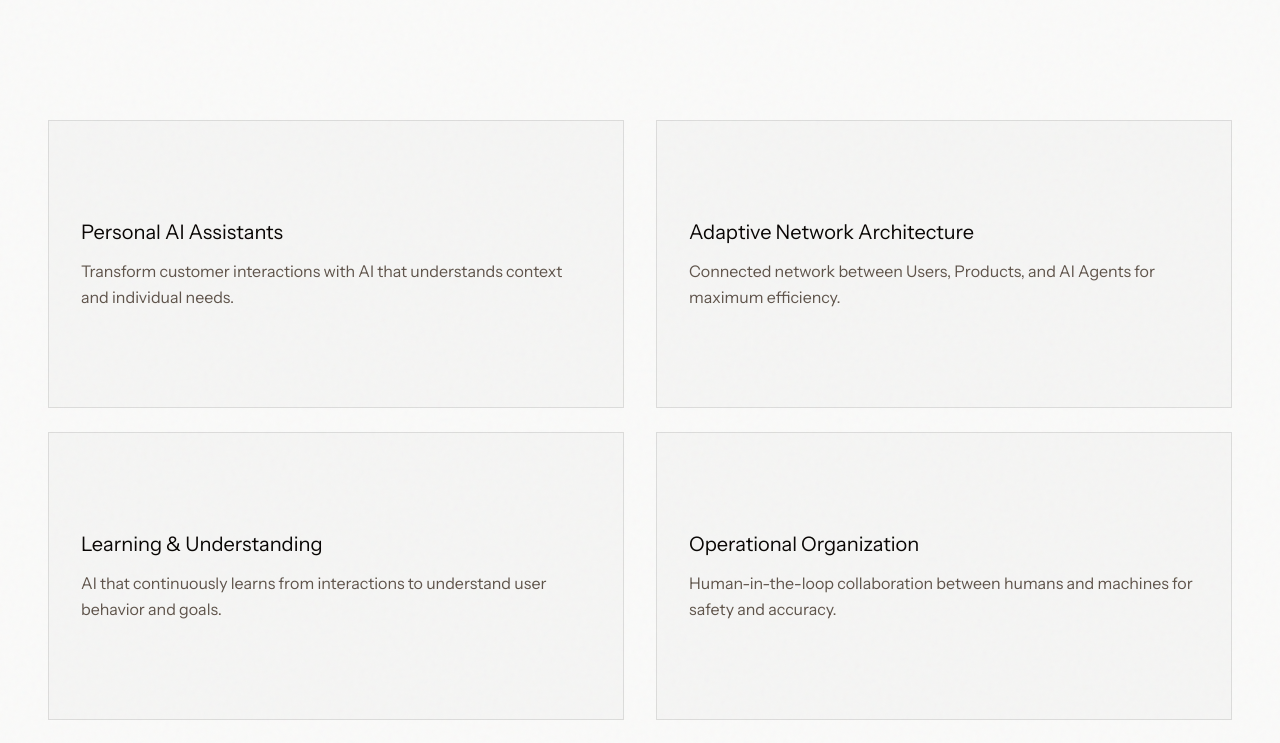
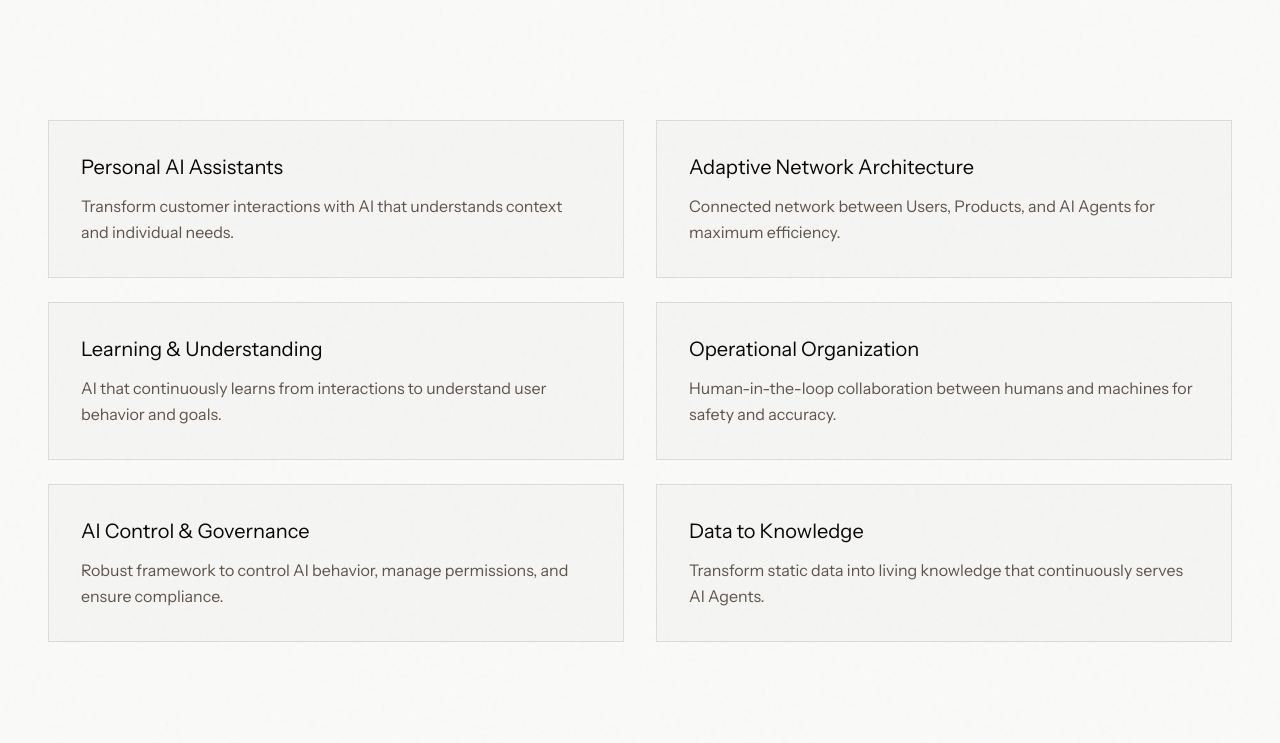
Before and after one commit to ngccminhaht/Oriagent_web_v10, a Next.js app: page / in a window 1280 px wide. Shown: the part 3720-4463 px from the top of the page. Built offline with nearby package versions, Linux system fonts and the light colour scheme.

Commit message:
refactor: switch from fixed aspect ratio to flexible height\n\nUse flexbox for dynamic content-based height adjustments.

```diff
--- a/components/landing/infrastructure-section.tsx
+++ b/components/landing/infrastructure-section.tsx
@@ -69,11 +69,11 @@ export function InfrastructureSection() {
         {/* 6 Boxes Grid - 3 left, 3 right */}
         <div className="grid lg:grid-cols-2 gap-6 lg:gap-8">
           {/* Left Column */}
-          <div className="grid grid-rows-3 gap-6">
+          <div className="flex flex-col gap-6">
             {leftItems.map((item, index) => (
               <div
                 key={item.title}
-                className={`p-6 lg:p-8 border border-foreground/10 bg-foreground/[0.02] hover:bg-foreground/[0.04] hover:border-foreground/20 transition-all duration-500 flex flex-col justify-center aspect-[3/2] lg:aspect-[2/1] ${
+                className={`p-6 lg:p-8 border border-foreground/10 bg-foreground/[0.02] hover:bg-foreground/[0.04] hover:border-foreground/20 transition-all duration-500 ${
                   isVisible
                     ? "opacity-100 translate-y-0"
                     : "opacity-0 translate-y-8"
@@ -91,11 +91,11 @@ export function InfrastructureSection() {
           </div>
 
           {/* Right Column */}
-          <div className="grid grid-rows-3 gap-6">
+          <div className="flex flex-col gap-6">
             {rightItems.map((item, index) => (
               <div
                 key={item.title}
-                className={`p-6 lg:p-8 border border-foreground/10 bg-foreground/[0.02] hover:bg-foreground/[0.04] hover:border-foreground/20 transition-all duration-500 flex flex-col justify-center aspect-[3/2] lg:aspect-[2/1] ${
+                className={`p-6 lg:p-8 border border-foreground/10 bg-foreground/[0.02] hover:bg-foreground/[0.04] hover:border-foreground/20 transition-all duration-500 ${
                   isVisible
                     ? "opacity-100 translate-y-0"
                     : "opacity-0 translate-y-8"
```
